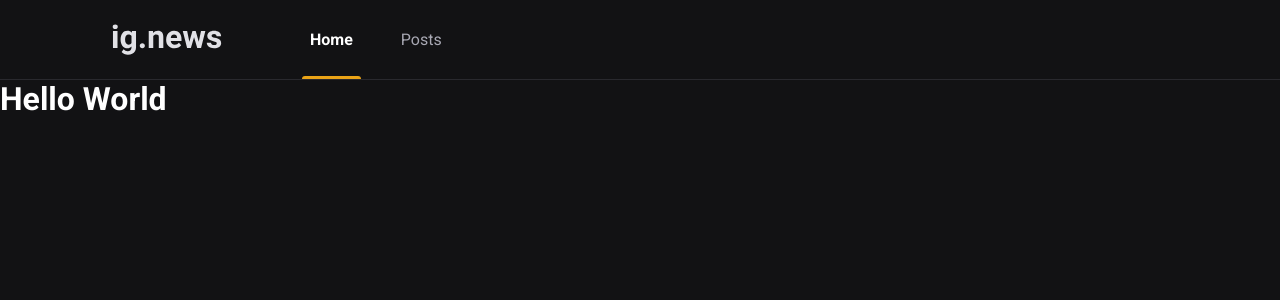
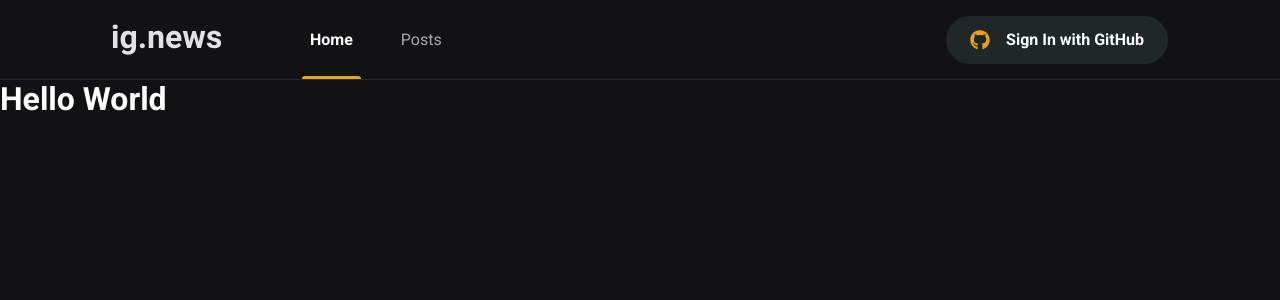
Before and after one commit to lukevinicius/ignews, a Next.js app: page / in a window 1280 px wide. Shown: the top 300 px of the page. Built offline with nearby package versions, Linux system fonts and the light colour scheme.

Commit message:
add: Sign In button

```diff
--- a/package.json
+++ b/package.json
@@ -12,6 +12,7 @@
     "next": "12.1.0",
     "react": "17.0.2",
     "react-dom": "17.0.2",
+    "react-icons": "^4.3.1",
     "sass": "^1.49.8"
   },
   "devDependencies": {
--- /dev/null
+++ b/src/components/Header/SignInButton/index.tsx
@@ -0,0 +1,20 @@
+import { FaGithub } from 'react-icons/fa'
+import { FiX } from 'react-icons/fi'
+import styles from './styles.module.scss'
+
+export function SignInButton() {
+  const isUserLogged = false;
+
+  return isUserLogged ? (
+    <button type="button" className={styles.signInButton}>
+      <FaGithub color="#04d361" />
+      Lucas vinicius
+      <FiX color="#737380" className={styles.closeIcon} />
+    </button>
+  ) : (
+    <button type="button" className={styles.signInButton}>
+      <FaGithub color="#eba417" />
+      Sign In with GitHub
+    </button>
+  )
+}
--- /dev/null
+++ b/src/components/Header/SignInButton/styles.module.scss
@@ -0,0 +1,33 @@
+.signInButton {
+  height: 3rem;
+  border-radius: 3rem;
+  background: var(--gray-850);
+  border: 0;
+  padding: 0 1.5rem;
+
+  display: flex;
+  align-items: center;
+  justify-content: center;
+
+  color: var(--white);
+  font-weight: bold;
+
+  svg {
+    width: 20px;
+    height: 20px;
+  }
+
+  svg:first-child {
+    margin-right: 1rem;
+  }
+
+  svg.closeIcon {
+    margin-left: 1rem;
+  }
+
+  transition: 0.2s;
+
+  &:hover {
+    filter: brightness(0.8);
+  }
+}
--- a/src/components/Header/index.tsx
+++ b/src/components/Header/index.tsx
@@ -1,3 +1,4 @@
+import { SignInButton } from './SignInButton'
 import styles from './styles.module.scss'
 
 export function Header() {
@@ -9,6 +10,9 @@
           <a className={styles.active}>Home</a>
           <a>Posts</a>
         </nav>
+
+
+        <SignInButton />
       </div>
     </header>
   )
--- a/src/components/Header/styles.module.scss
+++ b/src/components/Header/styles.module.scss
@@ -51,4 +51,8 @@
       }
     }
   }
+
+  button {
+    margin-left: auto;
+  }
 }
```
Also changed, not shown: 1 other file (tests, documents, lock files or other folders).
